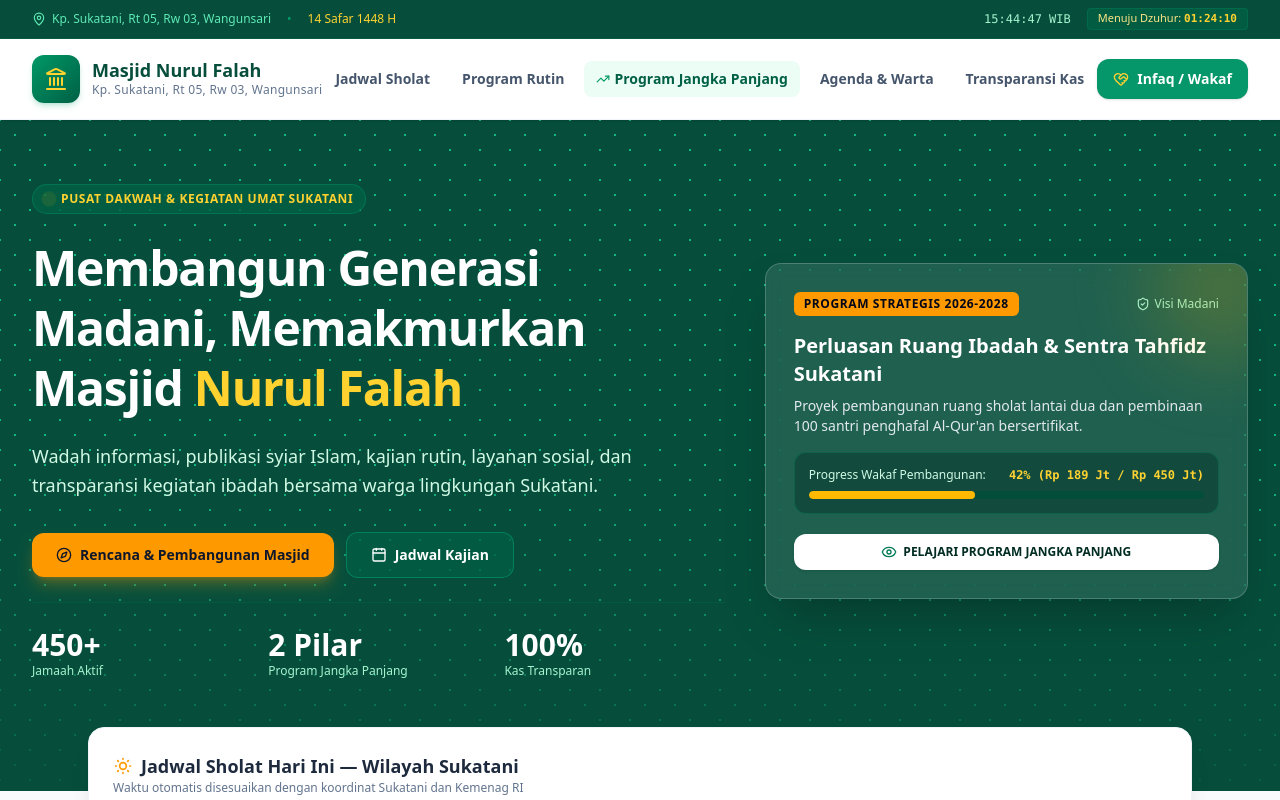
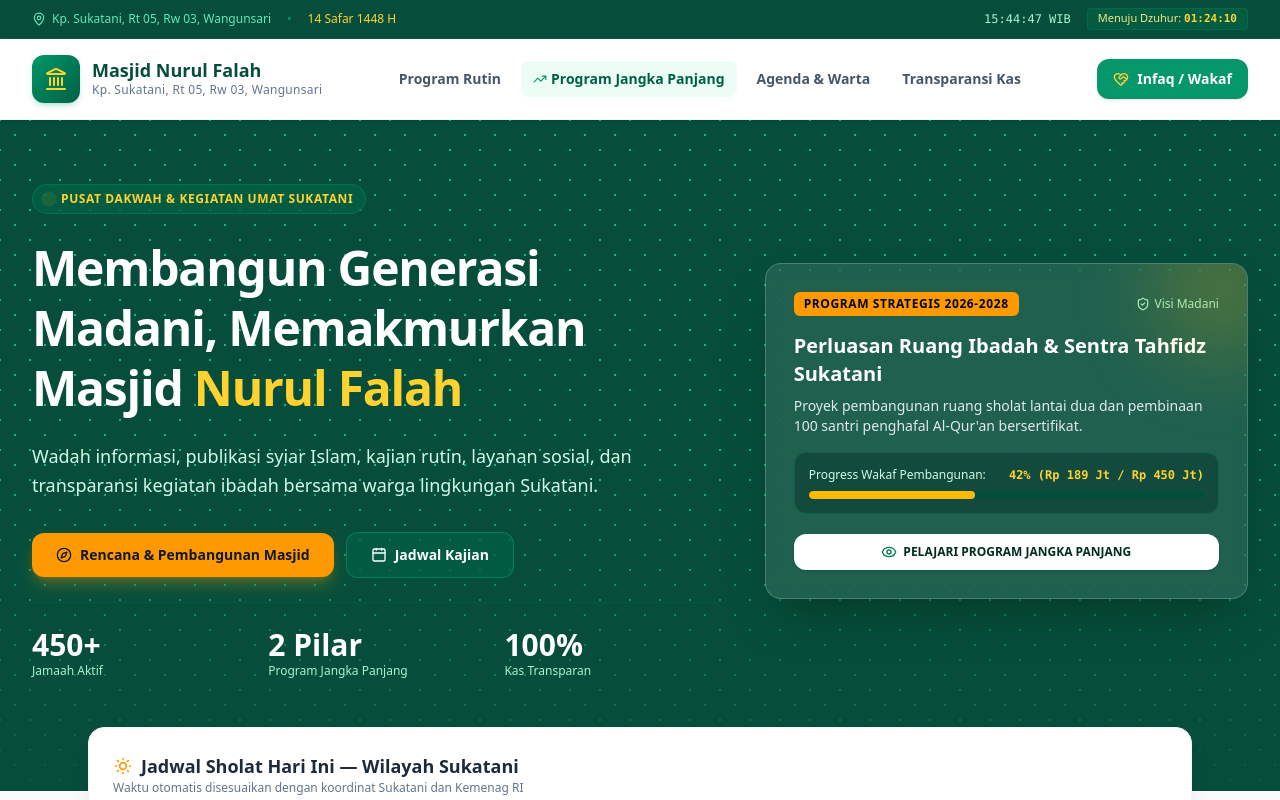
Before and after one commit to burubur/dkmnf, a React (Vite) app: page / in a window 1280 px wide. Shown: the top 800 px of the page. Built offline with nearby package versions, Linux system fonts and the light colour scheme.

Commit message:
fix(navbar): remove Jadwal Sholat from top navigation menu while keeping widget on page

```diff
--- a/src/components/layout/Navbar.tsx
+++ b/src/components/layout/Navbar.tsx
@@ -9,7 +9,6 @@ export function Navbar({ onOpenInfaq }: NavbarProps) {
   const [mobileMenuOpen, setMobileMenuOpen] = useState(false);
 
   const navLinks = [
-    { label: "Jadwal Sholat", href: "#jadwal" },
     { label: "Program Rutin", href: "#program" },
     { label: "Program Jangka Panjang", href: "#program-panjang", highlight: true },
     { label: "Agenda & Warta", href: "#agenda" },
```
